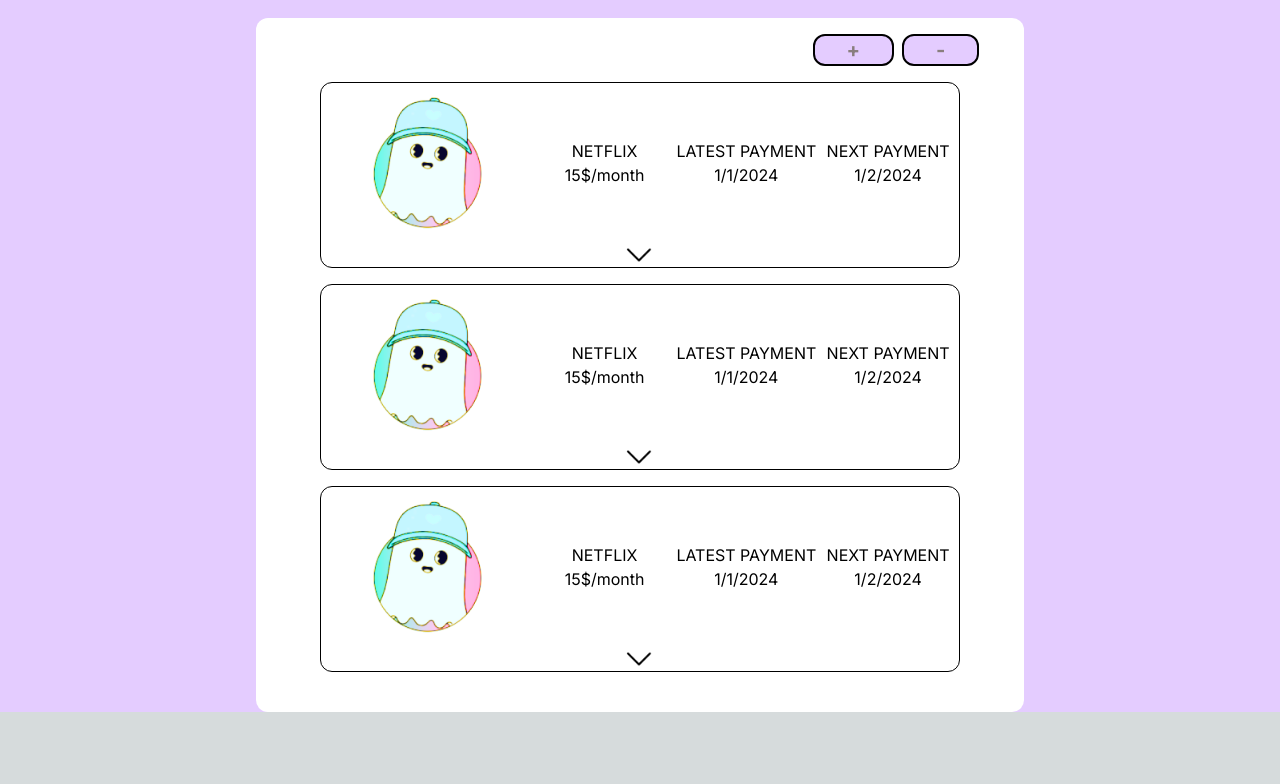
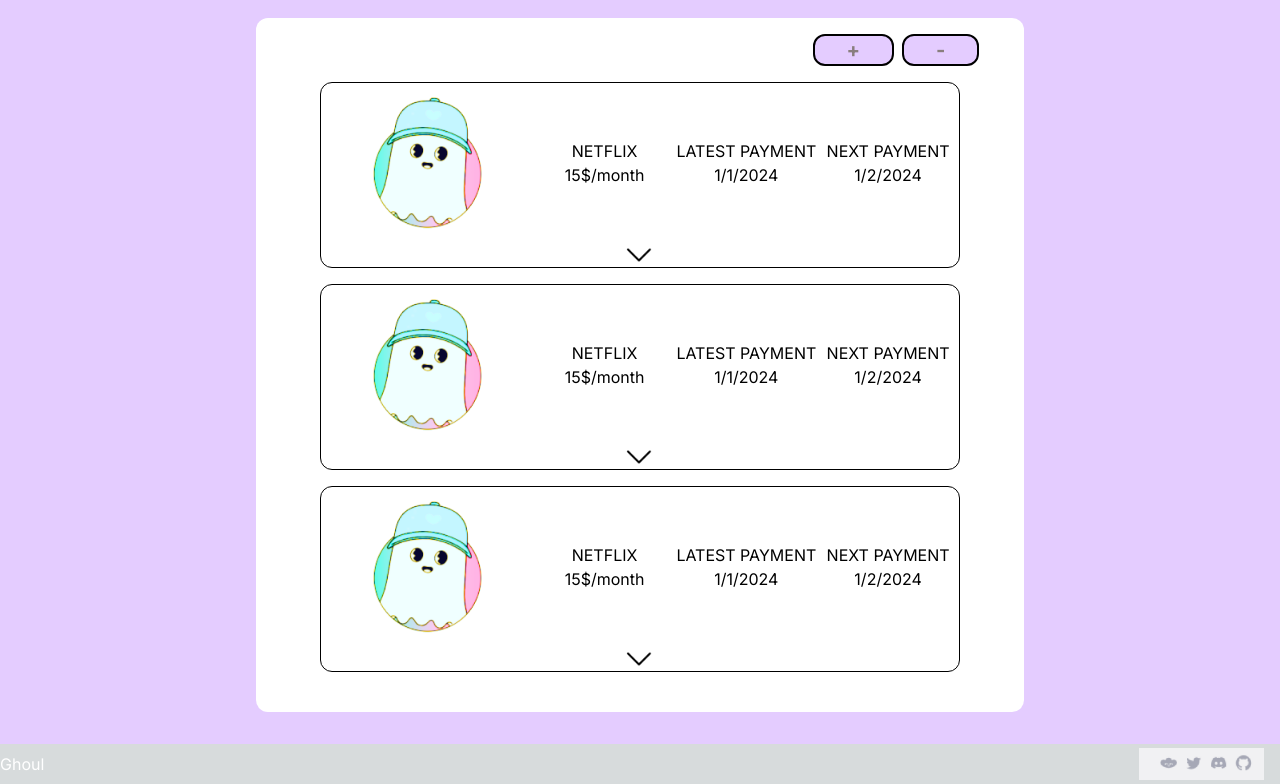
Before and after one commit to patkamon/ghoul-finance, a Next.js app: page / in a window 1280 px wide. Shown: the part 350-1134 px from the top of the page. Before the commit the page ends 1062 px from the top, so only its background shows below. Built offline with nearby package versions, Linux system fonts and the light colour scheme.

Commit message:
finish ui first page

```diff
--- /dev/null
+++ b/src/app/downbar.js
@@ -0,0 +1,8 @@
+export default function Downpbar() {
+  return (
+    <div className="bg-[#D7DBDC] z-10 flex py-2 justify-between w-full mt-8">
+      <div className="text-white"> Ghoul</div>
+      <img src="contact.png" className="w-30 h-8 mr-4 -my-1"></img>
+    </div>
+  );
+}
--- a/src/app/page.js
+++ b/src/app/page.js
@@ -3,6 +3,7 @@
 import { ethers } from "ethers";
 import poolContract from "@aave/core-v3/artifacts/contracts/interfaces/IPool.sol/IPool.json";
 import Navbar from "./navbar";
+import Downpbar from "./downbar";
 
 export default function Home() {
   const usdcAddress = "0x94a9D9AC8a22534E3FaCa9F4e7F2E2cf85d5E4C8"; // mainnet usdc
@@ -216,6 +217,7 @@
           </div>
         </div>{" "}
       </div>
+      <Downpbar />
     </main>
   );
 }
```
Also changed, not shown: public/contact.png (added).
